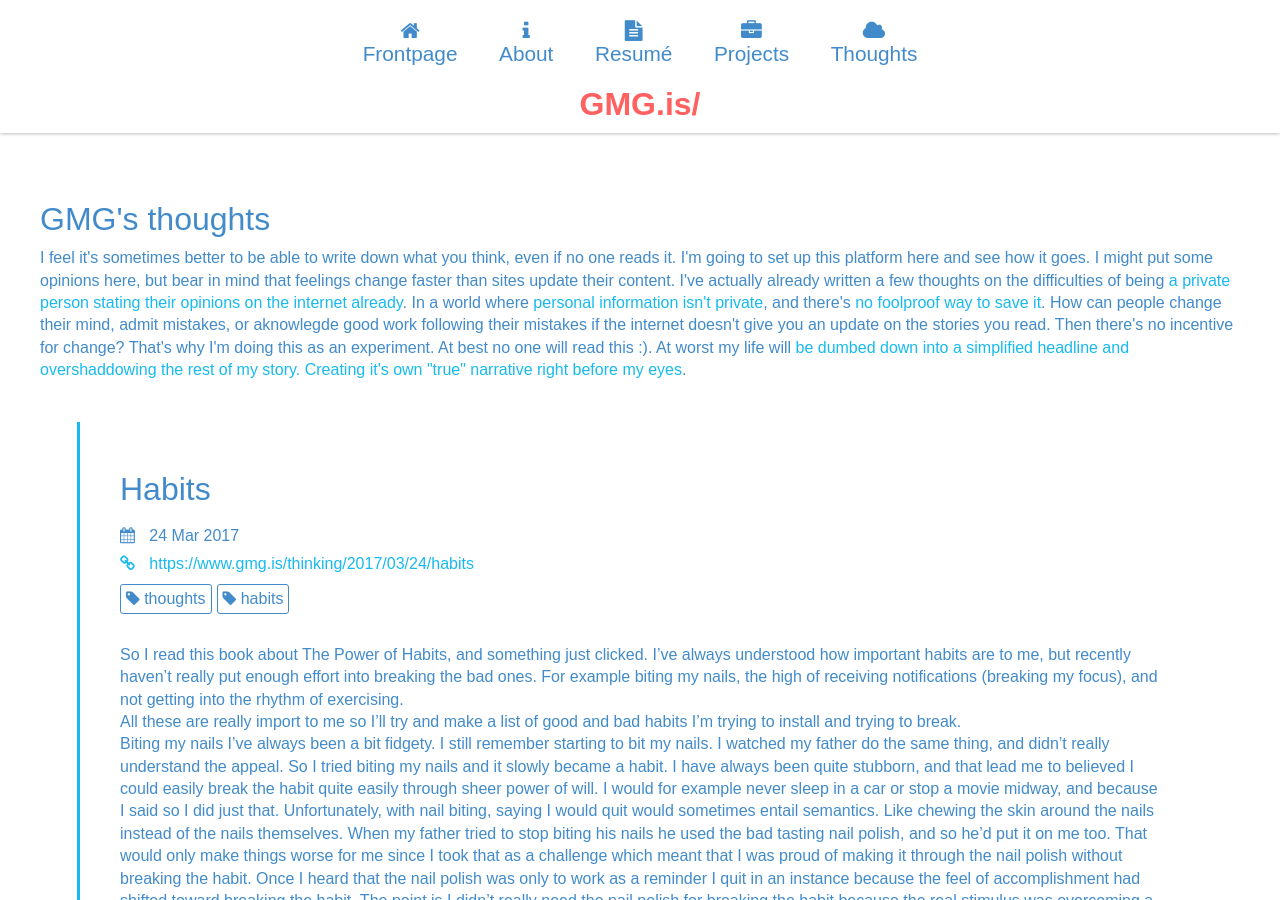
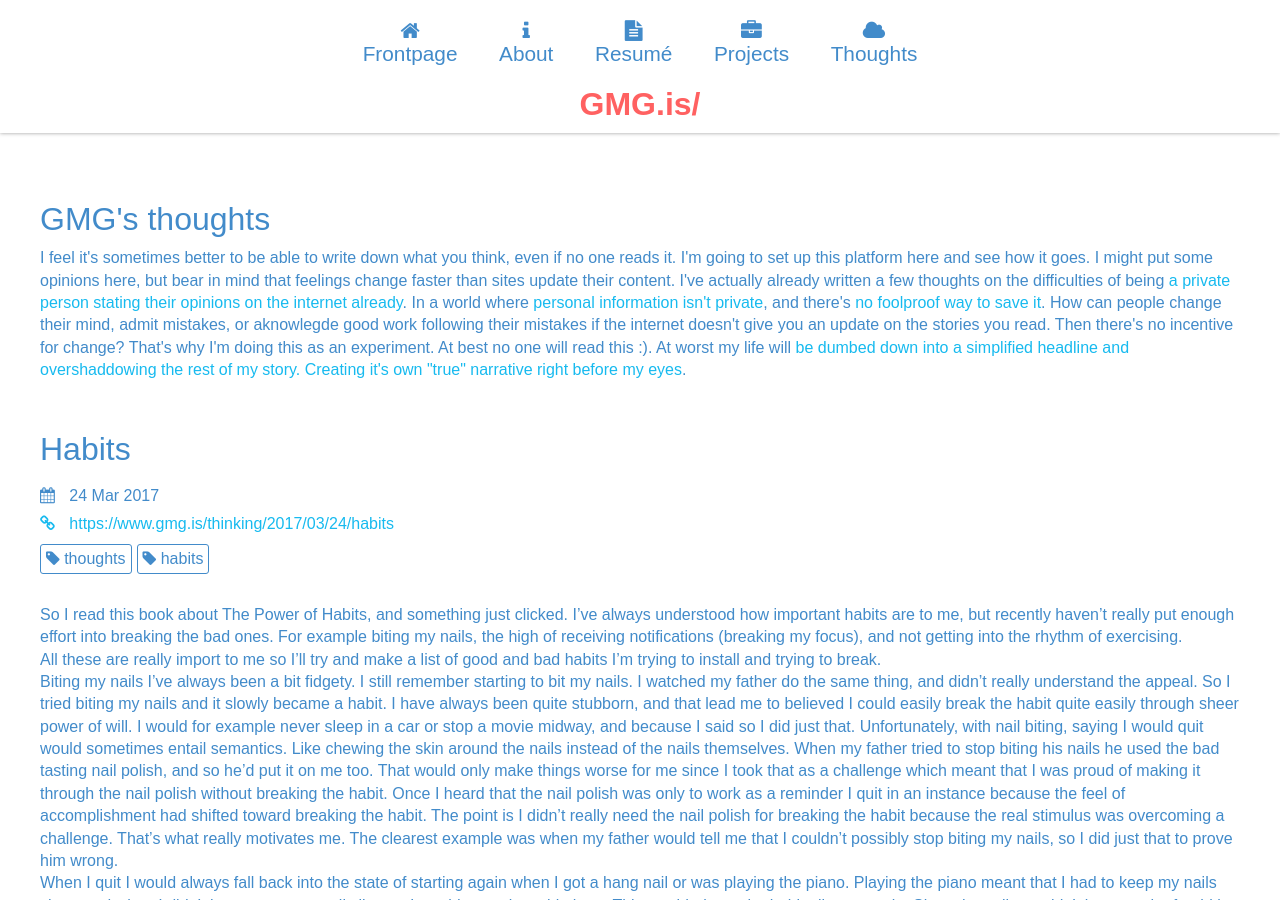
Before and after one commit to gudmundurmar/gmg.is, a Jekyll site: the page built from thinking/index.html, in a window 1280 px wide and 900 px high. Built offline with Jekyll 4.4.1, drawn with Linux system fonts in a browser that asks for light colours.

Commit message:
Styling fixes for thinking page

```diff
--- a/_sass/_post.scss
+++ b/_sass/_post.scss
@@ -2,12 +2,7 @@
   display: flex;
   flex-direction: column;
   align-items: flex-start;
-  margin: 40px;
-  padding: 40px;
-  box-shadow: -3px 0px 0px #17baef;
-  @media screen and (max-width: 768px) {
-    margin: 40px 0;
-  }
+  margin: 40px 0;
 }
 
 .Post__date {
@@ -19,6 +14,9 @@
 .Post__link {
   display: block;
   font-size: 1em;
+  overflow: hidden;
+  text-overflow: ellipsis;
+  white-space: nowrap;
 }
 
 .Post__iconCalendar, .Post__iconDate {
@@ -35,6 +33,7 @@
 
 .Post__tagList {
   list-style-type: none;
+  width: 100%;
 }
 
 .Post__tag {
--- a/_sass/_working.scss
+++ b/_sass/_working.scss
@@ -31,7 +31,6 @@
 }
 
 .Working__jobTitle {
-  min-width: 300px;
   width: 50%;
   padding-right: 20px;
   @media screen and (max-width: 768px) {
@@ -40,7 +39,6 @@
 }
 
 .Working__jobDescription {
-  min-width: 300px;
   width: 50%;
   padding: 70px 0px 20px;
   @media screen and (max-width: 768px) {
```
